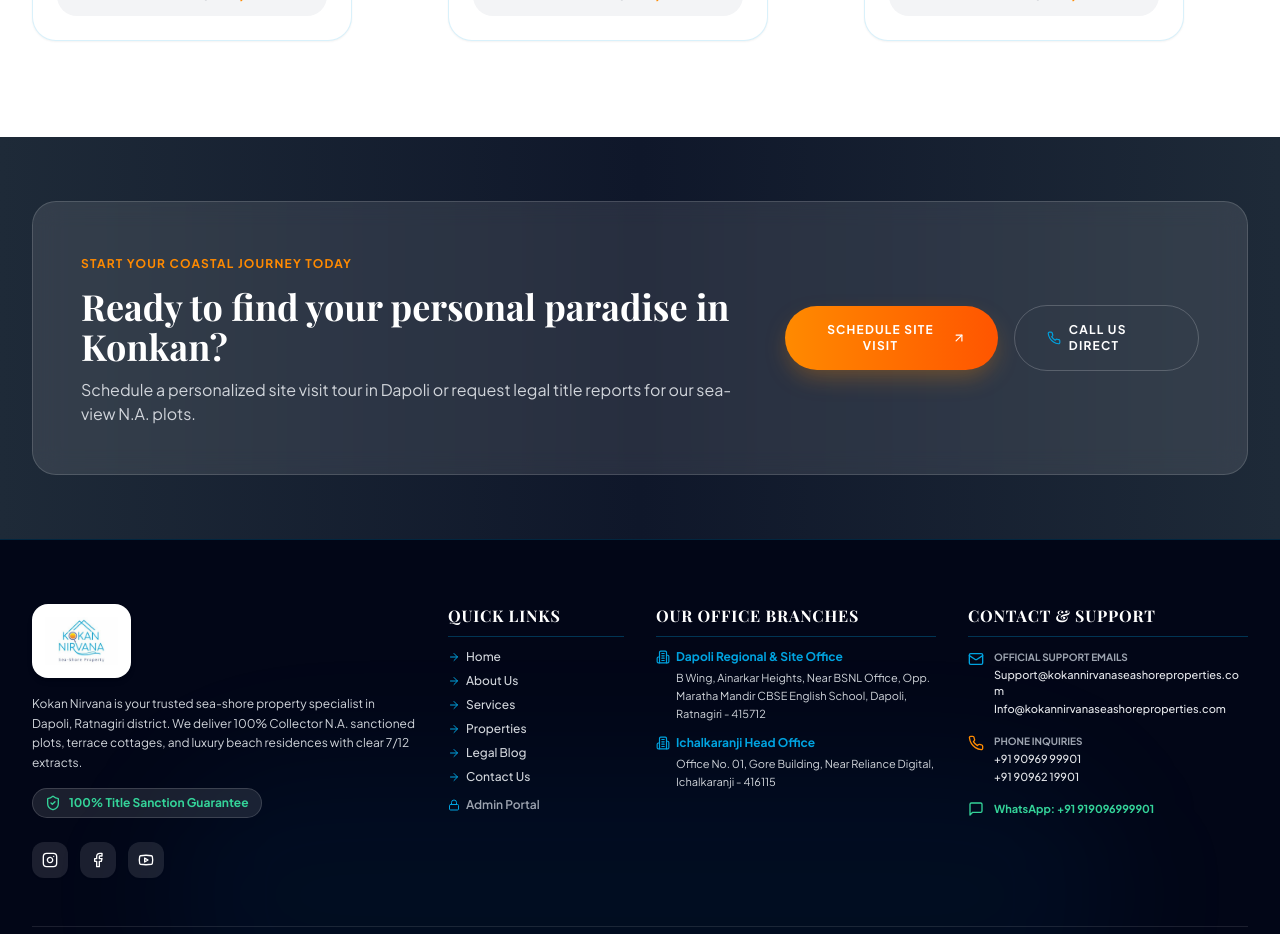
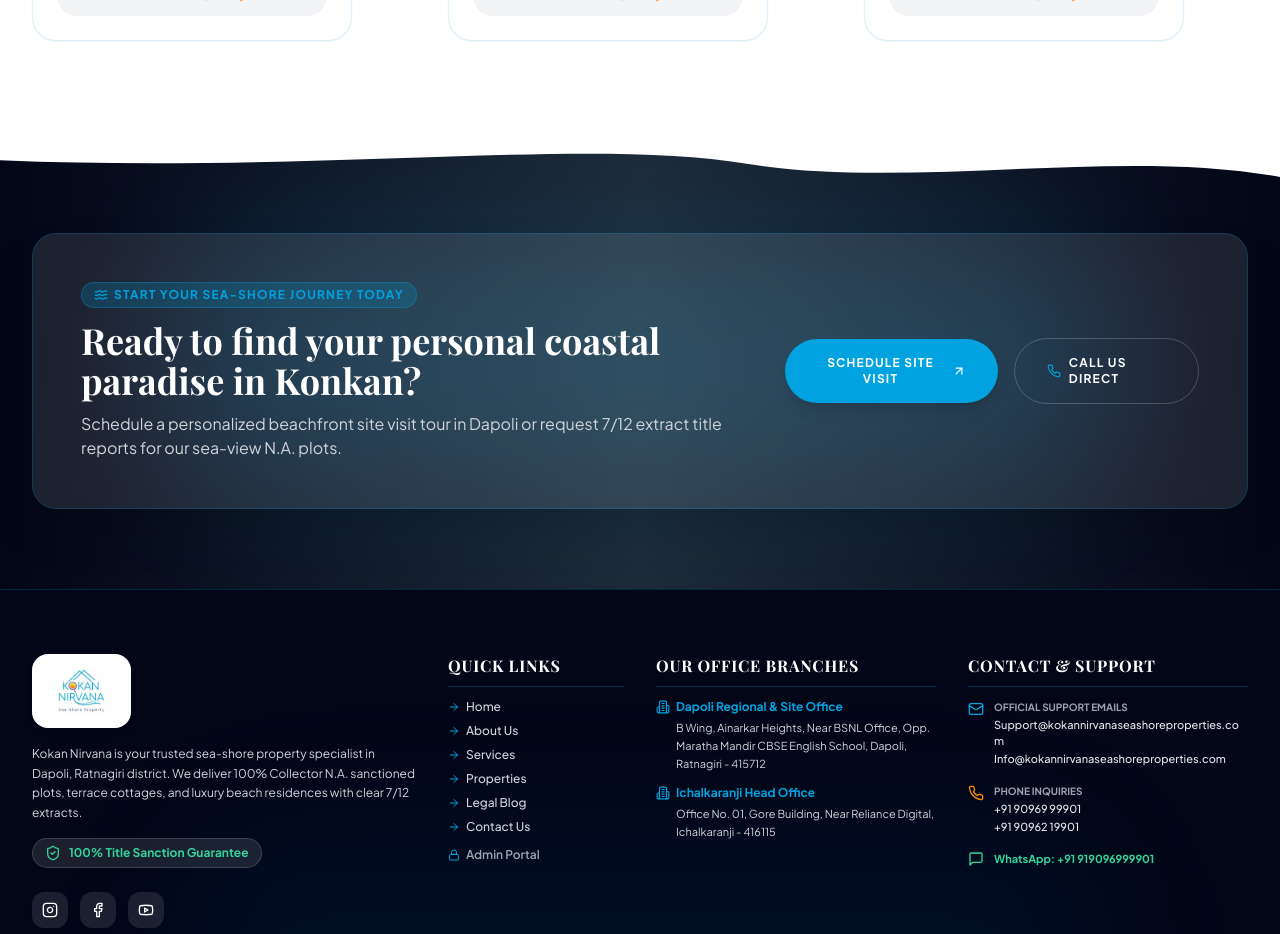
Before and after one commit to neuronexuspvtltd/kokan-nirvana-, a React (Vite) app: page /blog in a window 1280 px wide. Shown: the part 840-1774 px from the top of the page. Built offline with nearby package versions, Linux system fonts and the light colour scheme; no server answers; a web font is replaced by a local one.

Commit message:
Apply Coastal Sea-Theme Touch: Ocean wave dividers, ambient sea-turquoise glows, and coastal badges

```diff
--- a/src/components/CTA.jsx
+++ b/src/components/CTA.jsx
@@ -1,29 +1,43 @@
 import React from 'react';
-import { Phone, ArrowUpRight } from 'lucide-react';
+import { Phone, ArrowUpRight, Waves } from 'lucide-react';
 import { BRAND_INFO } from '../data/websiteData';
 
 export default function CTA({ onOpenInquiry }) {
   return (
-    <section className="py-16 bg-gradient-to-r from-brand-slate via-slate-900 to-brand-slate text-white relative overflow-hidden">
-      <div className="max-w-7xl mx-auto px-4 sm:px-6 lg:px-8 relative z-10">
-        <div className="p-8 sm:p-12 rounded-3xl bg-white/10 backdrop-blur-md border border-white/15 flex flex-col lg:flex-row items-center justify-between gap-8">
+    <section className="py-20 bg-gradient-to-r from-slate-950 via-brand-slate to-slate-950 text-white relative overflow-hidden">
+
+      {/* Background Ambient Sea Turquoise Glow */}
+      <div className="absolute top-1/2 left-1/2 transform -translate-x-1/2 -translate-y-1/2 w-3/4 h-64 bg-brand-cyan/15 rounded-full blur-3xl pointer-events-none"></div>
+
+      {/* Coastal Ocean Wave SVG Top Contour Divider */}
+      <div className="absolute top-0 left-0 right-0 z-10 overflow-hidden leading-none pointer-events-none transform rotate-180">
+        <svg className="relative block w-full h-8 sm:h-10 text-sand-50" viewBox="0 0 1200 120" preserveAspectRatio="none" fill="currentColor">
+          <path d="M0,0 C150,90 350,-40 500,40 C650,120 900,10 1200,50 L1200,120 L0,120 Z"></path>
+        </svg>
+      </div>
+
+      <div className="max-w-7xl mx-auto px-4 sm:px-6 lg:px-8 relative z-10 pt-4">
+        <div className="p-8 sm:p-12 rounded-3xl bg-white/10 backdrop-blur-md border border-brand-cyan/20 flex flex-col lg:flex-row items-center justify-between gap-8 shadow-2xl">
 
           <div className="space-y-3 text-center lg:text-left max-w-2xl">
-            <span className="text-xs font-bold uppercase tracking-widest text-brand-orange">
-              Start Your Coastal Journey Today
-            </span>
+            <div className="inline-flex items-center gap-1.5 px-3 py-1 rounded-full text-[10px] sm:text-xs font-bold uppercase tracking-widest bg-brand-cyan/20 text-brand-cyan border border-brand-cyan/30 w-fit">
+              <Waves className="w-3.5 h-3.5 text-brand-cyan" />
+              <span>Start Your Sea-Shore Journey Today</span>
+            </div>
+
             <h3 className="font-serif text-3xl sm:text-4xl font-bold leading-tight">
-              Ready to find your personal paradise in Konkan?
+              Ready to find your personal coastal paradise in Konkan?
             </h3>
-            <p className="text-gray-300 text-sm sm:text-base">
-              Schedule a personalized site visit tour in Dapoli or request legal title reports for our sea-view N.A. plots.
+
+            <p className="text-gray-300 text-sm sm:text-base font-sans">
+              Schedule a personalized beachfront site visit tour in Dapoli or request 7/12 extract title reports for our sea-view N.A. plots.
             </p>
           </div>
 
           <div className="flex flex-col sm:flex-row items-center gap-4 w-full lg:w-auto">
             <button
               onClick={onOpenInquiry}
-              className="w-full sm:w-auto inline-flex items-center justify-center gap-2 px-8 py-4 rounded-full font-bold uppercase text-xs tracking-widest text-white bg-gradient-to-r from-brand-orange to-brand-orange-bright hover:from-brand-cyan hover:to-brand-cyan-dark shadow-orange-glow transition-all transform hover:-translate-y-0.5"
+              className="w-full sm:w-auto inline-flex items-center justify-center gap-2 px-8 py-4 rounded-full font-bold uppercase text-xs tracking-widest text-white bg-brand-cyan hover:bg-brand-cyan-dark shadow-lg transition-all transform hover:-translate-y-0.5"
             >
               <span>Schedule Site Visit</span>
               <ArrowUpRight className="w-4 h-4" />
--- a/src/components/Hero.jsx
+++ b/src/components/Hero.jsx
@@ -1,6 +1,6 @@
 import React from 'react';
 import { Link } from 'react-router-dom';
-import { ArrowRight, Waves, ChevronDown } from 'lucide-react';
+import { ArrowRight, Waves, ChevronDown, Anchor } from 'lucide-react';
 
 export default function Hero() {
   return (
@@ -13,38 +13,40 @@ export default function Hero() {
           alt="Luxury Sea-Facing Villa Estate"
           className="w-full h-full object-cover object-center opacity-85"
         />
-        <div className="absolute inset-0 bg-gradient-to-t from-slate-950/90 via-slate-950/40 to-slate-950/20"></div>
+        <div className="absolute inset-0 bg-gradient-to-t from-slate-950 via-slate-950/40 to-slate-950/20"></div>
+        {/* Ambient Sea Cyan Glow */}
+        <div className="absolute bottom-10 left-1/2 transform -translate-x-1/2 w-3/4 h-72 bg-brand-cyan/20 rounded-full blur-3xl pointer-events-none"></div>
       </div>
 
       {/* Clean Hero Content - 100% Full Screen Landing */}
       <div className="relative z-10 max-w-4xl mx-auto px-4 sm:px-6 lg:px-8 text-center text-white flex flex-col items-center justify-center my-auto">
 
         {/* Eyebrow Pill */}
-        <div className="inline-flex items-center gap-1.5 px-3 py-1 sm:px-4 sm:py-1 rounded-full text-[10px] sm:text-[11px] font-bold tracking-wider sm:tracking-widest uppercase bg-white/15 backdrop-blur-md border border-white/25 text-brand-cyan-light mb-4 sm:mb-6 shadow-sm">
-          <Waves className="w-3 h-3 sm:w-3.5 sm:h-3.5 text-brand-cyan" />
-          <span>Kokan Nirvana • Sea-Shore Property</span>
+        <div className="inline-flex items-center gap-2 px-3.5 py-1.5 sm:px-4 sm:py-1.5 rounded-full text-[10px] sm:text-[11px] font-bold tracking-wider sm:tracking-widest uppercase bg-white/15 backdrop-blur-md border border-brand-cyan/40 text-brand-cyan-light mb-4 sm:mb-6 shadow-md">
+          <Waves className="w-3.5 h-3.5 text-brand-cyan animate-pulse" />
+          <span>Kokan Nirvana • Coastal & Sea-Shore Property</span>
         </div>
 
         {/* Headline */}
         <h1 className="font-serif text-3xl sm:text-6xl md:text-7xl font-bold tracking-tight text-white leading-tight sm:leading-[1.1] drop-shadow-lg max-w-3xl">
           Discover a Place <br className="hidden sm:inline" />
-          <span className="font-normal italic text-2xl sm:text-5xl md:text-6xl text-gray-100 font-serif block sm:inline mt-1 sm:mt-0">
+          <span className="font-normal italic text-2xl sm:text-5xl md:text-6xl text-brand-cyan-light font-serif block sm:inline mt-1 sm:mt-0">
             Worth Calling Home
           </span>
         </h1>
 
         {/* Subtitle */}
         <p className="mt-4 sm:mt-6 text-xs sm:text-lg text-gray-200 font-sans font-normal max-w-xs sm:max-w-2xl leading-relaxed drop-shadow font-medium px-2 sm:px-0">
-          Curated properties. Exceptional locations. A lifestyle beyond the ordinary along the pristine Maharashtra Konkan coast.
+          Curated sea-view N.A. plots & luxury coastal estates along the pristine Dapoli shoreline, Maharashtra.
         </p>
 
         {/* Primary CTA */}
-        <div className="mt-6 sm:mt-8 w-full sm:w-auto">
+        <div className="mt-6 sm:mt-8 w-full sm:w-auto flex flex-col sm:flex-row items-center gap-3">
           <Link
             to="/properties"
             className="w-full sm:w-auto inline-flex items-center justify-center gap-2.5 px-7 py-3.5 rounded-md font-bold uppercase text-xs tracking-wider text-white bg-brand-cyan hover:bg-brand-cyan-dark active:scale-95 shadow-md transition-all duration-300 transform hover:-translate-y-0.5"
           >
-            <span>Explore Properties</span>
+            <span>Explore Sea-View Properties</span>
             <ArrowRight className="w-4 h-4 text-white" />
           </Link>
         </div>
@@ -54,12 +56,19 @@ export default function Hero() {
       {/* Subtle Scroll Down Indicator at bottom edge */}
       <a
         href="#about"
-        className="relative z-10 pb-4 flex flex-col items-center text-white/70 hover:text-white transition-colors cursor-pointer"
+        className="relative z-10 pb-4 flex flex-col items-center text-white/80 hover:text-brand-cyan transition-colors cursor-pointer"
       >
         <span className="text-[9px] sm:text-[10px] uppercase tracking-widest font-bold mb-0.5">Scroll to explore</span>
         <ChevronDown className="w-4 h-4 animate-bounce text-brand-cyan" />
       </a>
 
+      {/* Coastal Ocean Wave SVG Bottom Contour Divider */}
+      <div className="absolute bottom-0 left-0 right-0 z-10 overflow-hidden leading-none pointer-events-none">
+        <svg className="relative block w-full h-8 sm:h-12 text-white" viewBox="0 0 1200 120" preserveAspectRatio="none" fill="currentColor">
+          <path d="M0,0 C150,90 350,-40 500,40 C650,120 900,10 1200,50 L1200,120 L0,120 Z"></path>
+        </svg>
+      </div>
+
     </section>
   );
 }
```
Also changed, not shown: src/components/TrustIntro.jsx (+26 -22 lines).
